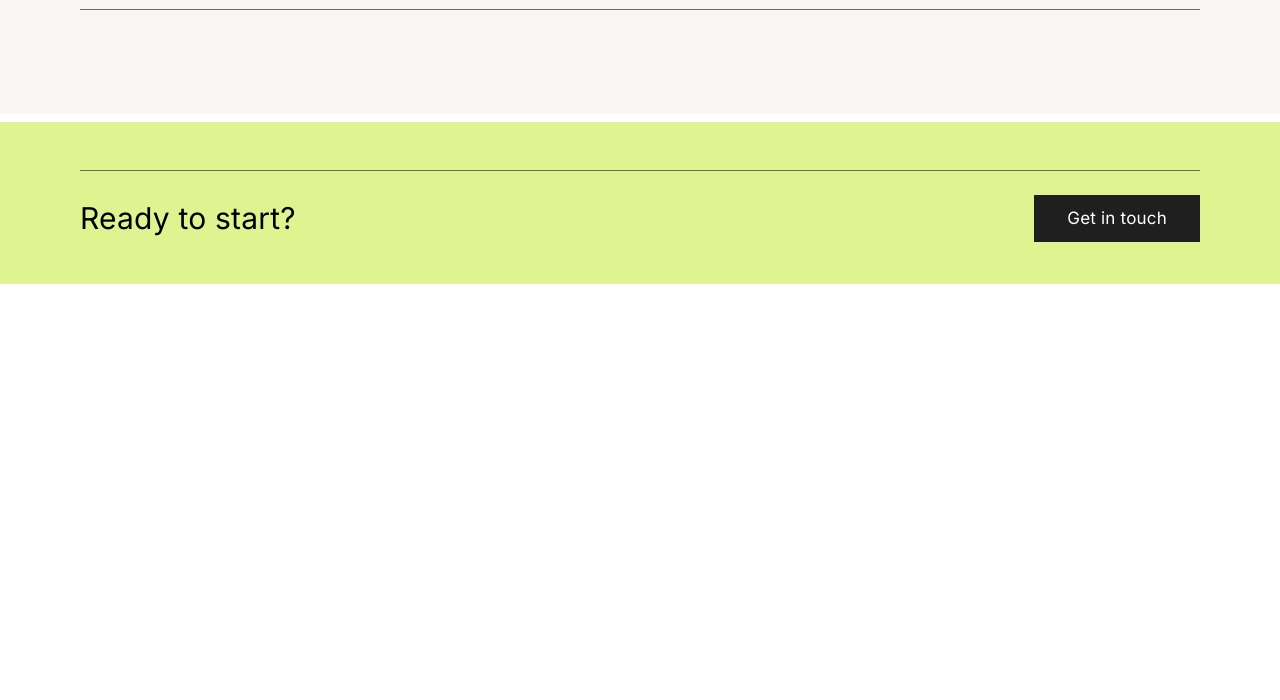
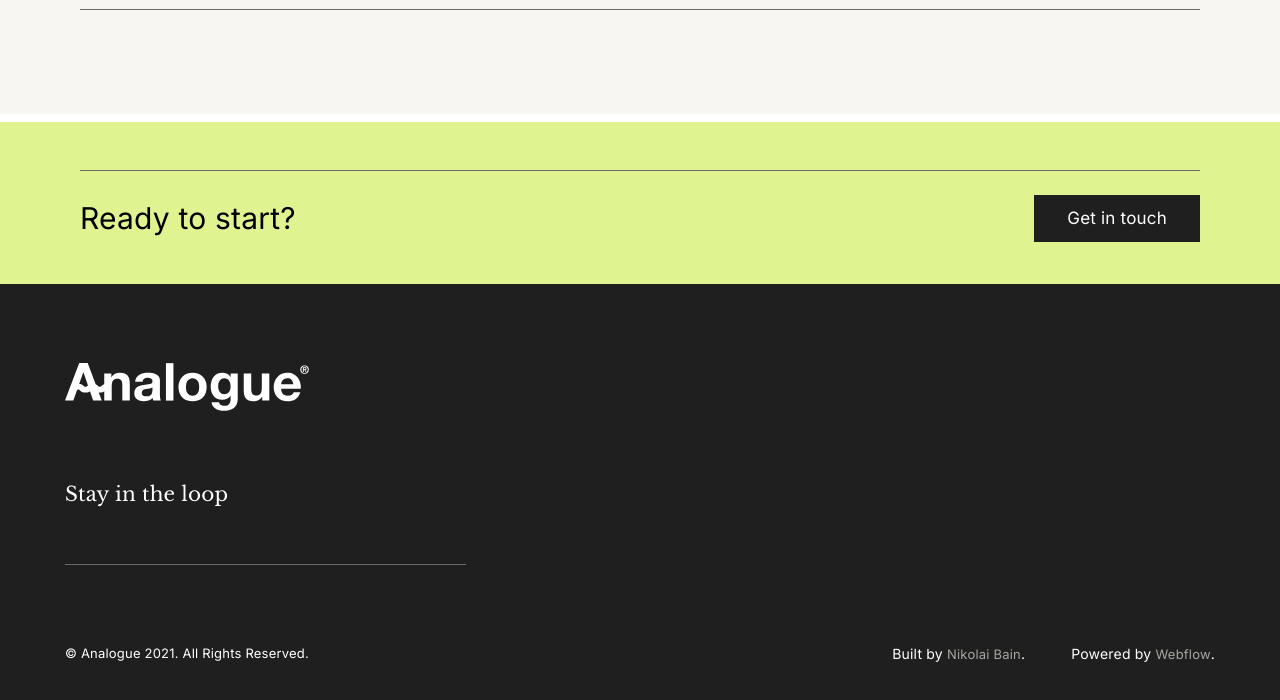
Before and after one commit to Abdumalik-cell/analogue-site, a plain HTML site: page index.html in a window 1280 px wide. Shown: the part 3763-4463 px from the top of the page. Before the commit the page ends 4047 px from the top, so only its background shows below. Drawn offline with nearby package versions, Linux system fonts and the light colour scheme.

Commit message:
add analogue-site

```diff
--- a/css/styles.css
+++ b/css/styles.css
@@ -54,11 +54,13 @@ body {
 	padding-top: 24px;
 	padding-bottom: 20px;
 }
+
 .site-header__container {
 	display: flex;
 	justify-content: space-between;
 	align-items: center;
 }
+
 .site-header__logo {
 	display: flex;
 	transition: opacity 0.4s ease;
@@ -96,6 +98,7 @@ body {
 .site-header__item:not(:last-child) {
 	margin-right: 20px;
 }
+
 /* HEADER END */
 
 /* MAIN START */
@@ -152,25 +155,31 @@ body {
 	color: #1f1f1f;
 	margin-bottom: 43px;
 }
+
 .recent-work__list-wrapper {
 	display: flex;
 	justify-content: space-between;
 	margin-bottom: 64px;
 }
+
 .recent-work__list {
 	max-width: 520px;
 	width: 100%;
 }
+
 .recent-work__item:not(:last-child) {
 	margin-bottom: 64px;
 }
+
 .recent-work__img {
 	margin-bottom: 20px;
 	padding-top: 9px;
 }
+
 .recent-work__info {
 	border-top: 1px solid black;
 }
+
 .recent-work__title3 {
 	font-family: 'Inter', serif;
 	font-weight: 400;
@@ -181,6 +190,7 @@ body {
 	margin-top: 9px;
 	margin-bottom: 4px;
 }
+
 .recent-work__span {
 	display: inline;
 	font-family: 'Libre Baskerville', serif;
@@ -190,9 +200,11 @@ body {
 	letter-spacing: 0.4px;
 	color: #6d6b67;
 }
+
 /* recent work end */
 
 /* SOME OF START */
+
 .some {
 	background-color: #f7f6f3;
 	padding-top: 79px;
@@ -212,22 +224,23 @@ body {
 
 .line {
 	height: 1px;
-	background-color: #6D6B67;
+	background-color: #6d6b67;
 }
 
 .some__list {
 	padding-top: 24px;
 	padding-bottom: 24px;
 	display: grid;
-	grid-template-columns: repeat(4 ,1fr);
+	grid-template-columns: repeat(4, 1fr);
 	gap: 63px;
 }
 
 /* READY START */
+
 .ready {
 	padding-top: 48px;
 	padding-bottom: 42px;
-	background-color: #E0F391;
+	background-color: #e0f391;
 }
 
 .ready__inner {
@@ -235,19 +248,84 @@ body {
 	justify-content: space-between;
 	align-items: center;
 	margin-top: 24px;
-
-}
-.ready__title {
-font-weight: 400;
-font-size: 30px;
-line-height: 1.4;
-letter-spacing: 0.2px;
-
 }
 
-
+.ready__title {
+	font-weight: 400;
+	font-size: 30px;
+	line-height: 1.4;
+	letter-spacing: 0.2px;
+}
 
 /* READY END */
 
+/* FOOTER START*/
+
+.footer {
+	padding-top: 79px;
+	padding-bottom: 54px;
+	background-color: #1F1F1F;
+}
+.footer-container {
+	max-width: 1150px;
+	margin-left: auto;
+	margin-right: auto;
+}
+.footer-logo {
+	margin-bottom: 63px;
+}
+.footer-title {
+	font-family: Libre Baskerville , sans-serif;
+	margin-bottom: 52px;
+	margin-top: 63px;
+	font-weight: 400;
+	font-size: 20px;
+	line-height: 33.6px;
+	letter-spacing: 0.2px;
+	color: #FFFFFF;
+}
+.footer-line {
+	background-color: #6D6B67;
+	width: 401px;
+	height: 1px;
+	margin-bottom: 79px;
+}
+.footer-info {
+	display: flex;
+	align-items: center;
+}
+.footer-info-title {
+	font-family: 'Inter' , sans-serif;
+	font-weight: 400;
+	font-size: 14px;
+	line-height: 19.6px;
+	letter-spacing: 0.2px;
+	color: #FFFFFF;
+
+	& span {
+		color: #A8A6A0;
+		font-family: 'Inter' , sans-serif;
+		font-weight: 400;
+		font-size: 13px;
+		line-height: 19.6px;
+		letter-spacing: 0.2px;
+	}
+}
+.footer-box {
+	display: flex;
+	align-items: center;
+	margin-left: auto;
+	gap: 46px;
+}
+.footer-text {
+	font-family: "Inter" , sans-serif;
+	font-weight: 400;
+	font-size: 13px;
+	line-height: 19.6px;
+	letter-spacing: 0.2px;
+	color: #FFFFFF;
+}
+
+/* FOOTER END*/
 
 /* MAIN END */
--- a/index.html
+++ b/index.html
@@ -1,5 +1,6 @@
 <!DOCTYPE html>
 <html lang="en">
+
 <head>
 	<meta charset="UTF-8" />
 	<meta name="viewport" content="width=device-width, initial-scale=1.0" />
@@ -11,6 +12,7 @@
 		rel="stylesheet" />
 	<link rel="stylesheet" href="css/styles.css" />
 </head>
+
 <body>
 	<header class="site-header">
 		<div class="container site-header__container">
@@ -42,12 +44,15 @@
 					<div class="hero__circle"></div>
 					<div class="hero__text-wrapper">
 						<p class="hero__text">
-								Lorem ipsum dolor sit amet, consectetur adipiscing elit, sed do eiusmod tempor incididunt ut labore et dolore
-								magna aliqua. Ut enim ad minim veniam, quis nostrud exercitation ullamco laboris nisi ut aliquip ex ea commodo
+							Lorem ipsum dolor sit amet, consectetur adipiscing elit, sed do eiusmod tempor incididunt ut
+							labore et dolore
+							magna aliqua. Ut enim ad minim veniam, quis nostrud exercitation ullamco laboris nisi ut
+							aliquip ex ea commodo
 							consequat. Duis aute irure dolor in reprehenderit in voluptate.
 						</p>
 						<p class="hero__text">
-								Duis aute irure dolor in reprehenderit in voluptate velit esse cillum dolore eu fugiat nulla pariatur. Excepteur
+							Duis aute irure dolor in reprehenderit in voluptate velit esse cillum dolore eu fugiat nulla
+							pariatur. Excepteur
 							sint occaecat cupidatat non proident, sunt in culpa qui officia deserunt mollit anim id est.
 						</p>
 					</div>
@@ -61,12 +66,8 @@
 				<div class="recent-work__list-wrapper">
 					<ul class="recent-work__list">
 						<li class="recent-work__item">
-								<img
-									class="recent-work__img"
-									src="images/recent-work/butulka-png.png"
-									alt="Rockfront Wine"
-									width="520"
-									height="720" />
+							<img class="recent-work__img" src="images/recent-work/butulka-png.png" alt="Rockfront Wine"
+								width="520" height="720" />
 							<div class="recent-work__info">
 								<h3 class="recent-work__title3">Rockfront Wine</h3>
 								<span class="recent-work__span">Packaging /</span>
@@ -75,7 +76,8 @@
 							</div>
 						</li>
 						<li class="recent-work__item">
-								<img class="recent-work__img" src="images/recent-work/moxito.png" alt="moxito" width="520" height="673" />
+							<img class="recent-work__img" src="images/recent-work/moxito.png" alt="moxito" width="520"
+								height="673" />
 							<div class="recent-work__info">
 								<h3 class="recent-work__title3">Miami Gin</h3>
 								<span class="recent-work__span">Website /</span>
@@ -84,7 +86,8 @@
 							</div>
 						</li>
 						<li class="recent-work__item">
-								<img class="recent-work__img" src="images/recent-work/tabletka.png" alt="moxito" width="520" height="484" />
+							<img class="recent-work__img" src="images/recent-work/tabletka.png" alt="moxito" width="520"
+								height="484" />
 							<div class="recent-work__info">
 								<h3 class="recent-work__title3">Batch Gummies</h3>
 								<span class="recent-work__span">Illustration /</span>
@@ -94,12 +97,8 @@
 					</ul>
 					<ul class="recent-work__list">
 						<li class="recent-work__item">
-								<img
-									class="recent-work__img"
-									src="images/recent-work/karobka.png"
-									alt="Rockfront Wine"
-									width="520"
-									height="480" />
+							<img class="recent-work__img" src="images/recent-work/karobka.png" alt="Rockfront Wine"
+								width="520" height="480" />
 							<div class="recent-work__info">
 								<h3 class="recent-work__title3">Better Coffee Co</h3>
 								<span class="recent-work__span">Art Direction /</span>
@@ -108,12 +107,8 @@
 							</div>
 						</li>
 						<li class="recent-work__item">
-								<img
-									class="recent-work__img"
-									src="images/recent-work/kremlar.png"
-									alt="Rockfront Wine"
-									width="520"
-									height="539" />
+							<img class="recent-work__img" src="images/recent-work/kremlar.png" alt="Rockfront Wine"
+								width="520" height="539" />
 							<div class="recent-work__info">
 								<h3 class="recent-work__title3">Lumin Skincare</h3>
 								<span class="recent-work__span">Website /</span>
@@ -123,12 +118,8 @@
 							</div>
 						</li>
 						<li class="recent-work__item">
-								<img
-									class="recent-work__img"
-									src="images/recent-work/balance.png"
-									alt="Rockfront Wine"
-									width="520"
-									height="598" />
+							<img class="recent-work__img" src="images/recent-work/balance.png" alt="Rockfront Wine"
+								width="520" height="598" />
 							<div class="recent-work__info">
 								<h3 class="recent-work__title3">Good Skin Club</h3>
 								<span class="recent-work__span">Packaging /</span>
@@ -191,7 +182,27 @@
 			</div>
 		</section>
 		<!-- READY END -->
+
+		<footer class="footer">
+			<div class="footer-container">
+				<a class="footer-logo" href="#">
+					<img src="./images/footer/IMAGE (9).svg" alt="">
+				</a>
+				<h2 class="footer-title">Stay in the loop</h2>
+				<div class="footer-line"></div>
+				<div class="footer-info">
+					<p class="footer-text">© Analogue 2021.
+						All Rights Reserved.</p>
+						<div class="footer-box">
+							<h2 class="footer-info-title">Built by <span>Nikolai Bain</span>.</h2>
+							<h2 class="footer-info-title">Powered by <span>Webflow</span>.</h2>
+						</div>
+				</div>
+			</div>
+		</footer>
 	</main>
+
 	<!-- MAIN END -->
 </body>
+
 </html>
```
Also changed, not shown: images/footer/IMAGE (9).svg (added). Lines whose indentation alone changed are shown as unchanged.
